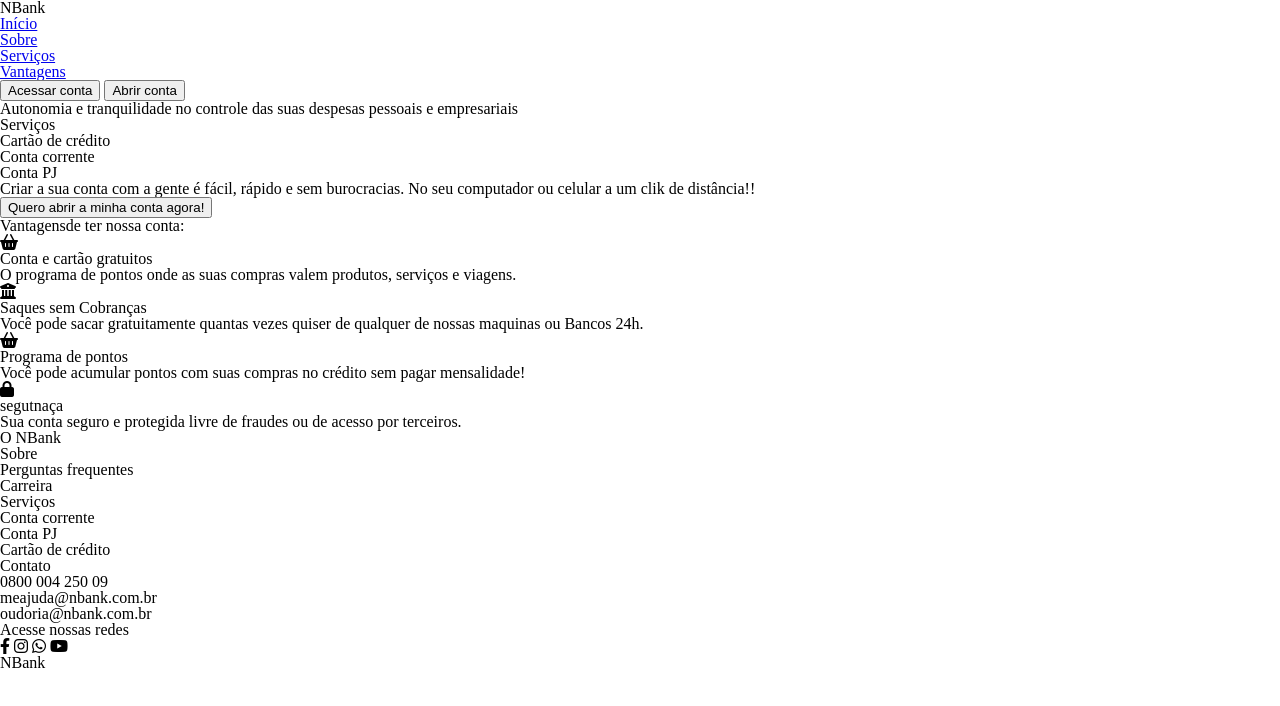
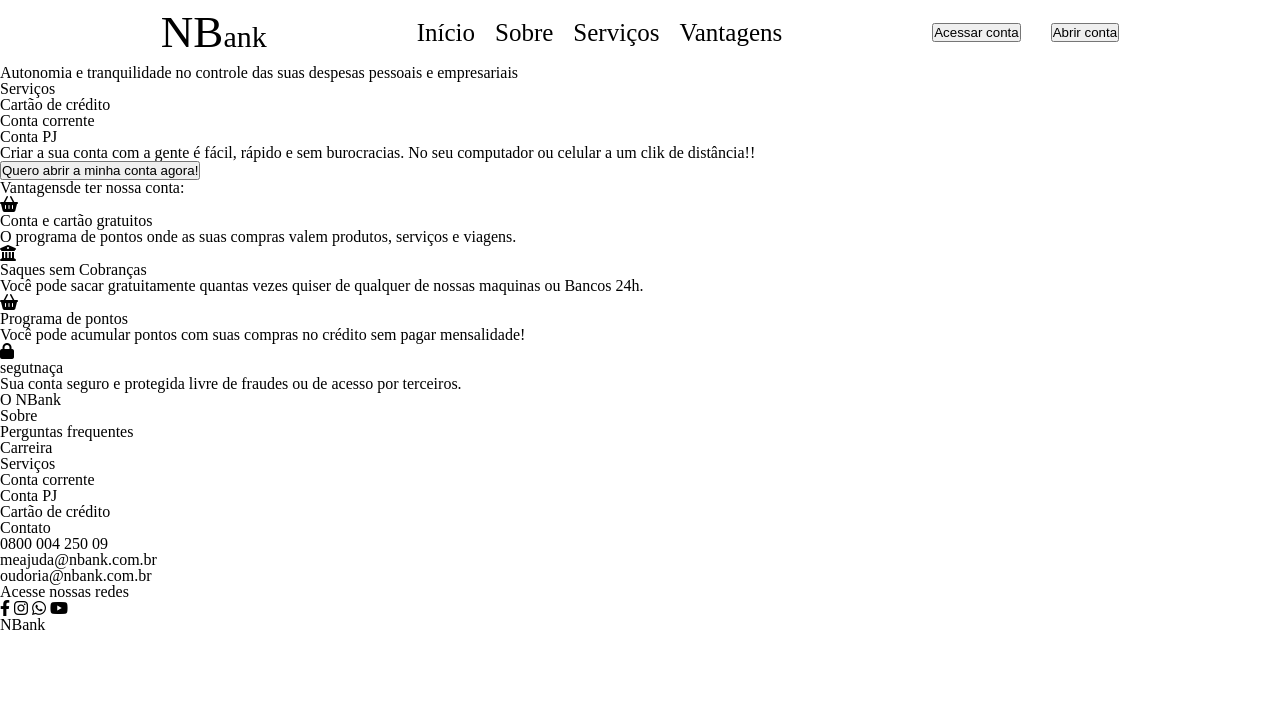
Before and after one commit to gustavo-freita/NBank, a plain HTML site: page index.html in a window 1280 px wide. Drawn offline with Linux system fonts and the light colour scheme.

Commit message:
:heavy_plus-sing: build: iníciando o estilo do site

```diff
--- a/assets/css/style.css
+++ b/assets/css/style.css
@@ -0,0 +1,42 @@
+* {
+    margin: 0;
+    padding: 0;
+    box-sizing: border-box;
+}
+
+.nav__bar {
+    display: flex;
+    align-items: center;
+    justify-content: center;
+    gap: 150px;
+    padding: 10px;
+    width: 100%;
+}
+
+h1 {
+    font-size: 30px;
+}
+
+h1 strong {
+    font-size: 45px;
+}
+
+.nav__menu {
+    display: flex;
+    align-items: center;
+    justify-content: center;
+    gap: 20px;
+}
+
+.nav__link {
+    font-size: 25px;
+    color: #000;
+    text-decoration: none;
+}
+
+.botoes {
+    display: flex;
+    align-items: center;
+    justify-content: center;
+    gap: 30px;
+}
--- /dev/null
+++ b/assets/sass/teste.sass
@@ -0,0 +1,4 @@
+nav__bar
+    display: flex
+    align-items: center
+    justify-content: space-around
--- a/index.html
+++ b/index.html
@@ -7,11 +7,11 @@
     <link rel="stylesheet" href="https://cdnjs.cloudflare.com/ajax/libs/font-awesome/6.2.1/css/all.min.css" integrity="sha512-MV7K8+y+gLIBoVD59lQIYicR65iaqukzvf/nwasF0nqhPay5w/9lJmVM2hMDcnK1OnMGCdVK+iQrJ7lzPJQd1w==" crossorigin="anonymous" referrerpolicy="no-referrer" />
     <link rel="stylesheet" href="./assets/css/reset.css">
     <link rel="stylesheet" href="./assets/css/style.css">
-    <title>Document</title>
+    <title>NBank</title>
 </head>
 <body>
     <header>
-        <nav class="navbar">
+        <nav class="nav__bar">
             <h1 class="nav__logo"><strong>NB</strong>ank</h1>
             <ul class="nav__menu">
                 <li class="nav__item"><a href="inicio" class="nav__link">Início </a></li>
@@ -19,8 +19,10 @@
                 <li class="nav__item"><a href="servicos" class="nav__link">Serviços</a></li>
                 <li class="nav__item"><a href="vantagens" class="nav__link">Vantagens</a></li>
             </ul>
-            <button href="#" class="nav__login">Acessar conta</button>
-            <button href="#" class="nav__open">Abrir conta</button>
+            <div class="botoes">
+                <button href="#" class="nav__login">Acessar conta</button>
+                <button href="#" class="nav__open">Abrir conta</button>
+            </div>
         </nav>
     </header>
 
```
